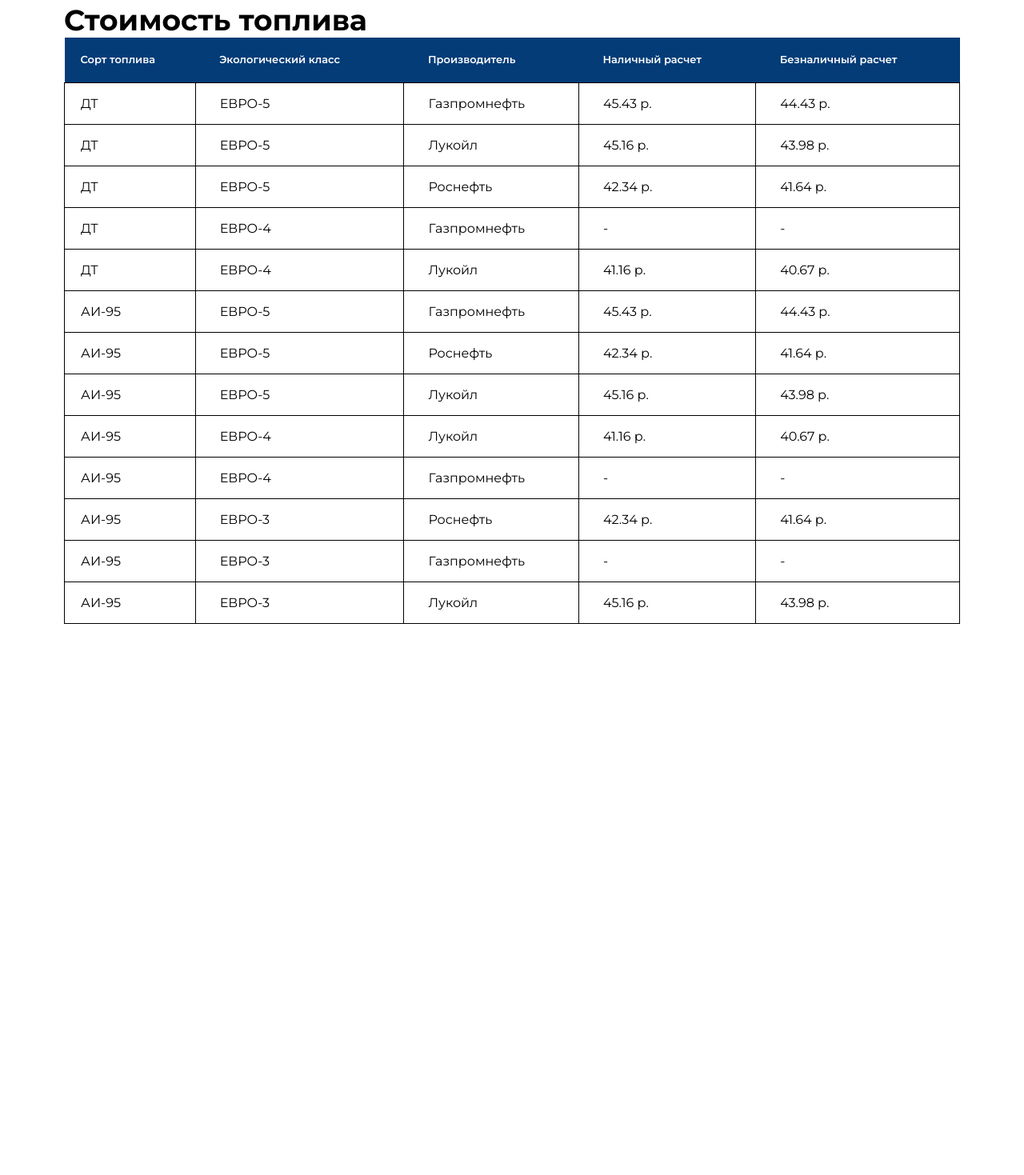
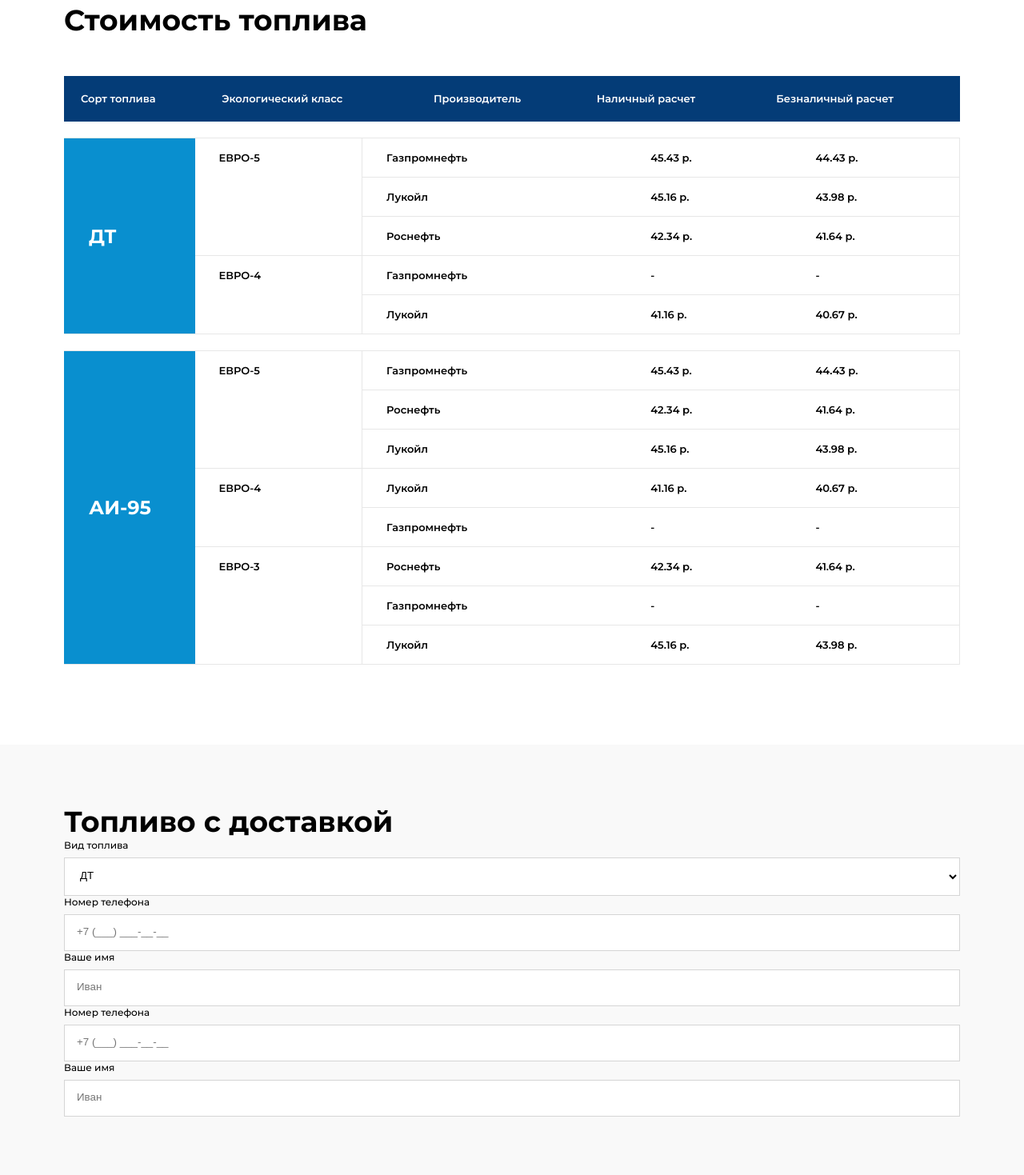
Before and after one commit to IbragimDodov/processing24-test, a website: page index.html in a window 1280 px wide. Shown: the part 723-2192 px from the top of the page at 80% size. Before the commit the page ends 1503 px from the top, so only its background shows below. Drawn offline with nearby package versions, Linux system fonts and the light colour scheme; files that its build step writes are made by us from their sources; files whose address does not match are found by name.

Commit message:
added section

```diff
--- a/index.html
+++ b/index.html
@@ -61,11 +61,11 @@
           <form class="form fuel__form">
             <div class="fuel__form-inner">
               <div class="fuel__form-inputs-block">
-                <label> Ваше имя
-                  <input type="text" placeholder="Иван">
+                <label class="ordinary-label"> Ваше имя
+                  <input class="ordinary-input" type="text" placeholder="Иван">
                 </label>
-                <label> Номер телефона
-                  <input type="tel" placeholder="+7 (___) ___-__-__">
+                <label class="ordinary-label"> Номер телефона
+                  <input class="ordinary-input" type="tel" placeholder="+7 (___) ___-__-__">
                 </label>
               </div>
               <button class="btn fuel__form-btn">Заказать топливо</button>
@@ -77,13 +77,15 @@
         </div>
       </div>
     </section>
+
     <section class="fuel-cost">
       <div class="container">
         <h2 class="sections-subtitle">
           Стоимость топлива
         </h2>
 
-        <table class="table">
+        <div class="table-wrap">
+          <table class="table-top">
             <thead>
               <tr>
                 <th>Сорт топлива</th>
@@ -93,104 +95,144 @@
                 <th>Безналичный расчет</th>
               </tr>
             </thead>
+          </table>
+
+          <table class="table-middle">
             <tbody>
               <tr>
-              <td>ДТ</td>
-              <td>ЕВРО-5</td>
-              <td>Газпромнефть</td>
+                <td rowspan="5" class="td-title-style">ДТ</td>
+                <td rowspan="3" class="vt">ЕВРО-5</td>
+                <td class="bl">Газпромнефть</td>
                 <td>45.43 р.</td>
                 <td>44.43 р.</td>
               </tr>
               <tr>
-              <td>ДТ</td>
-              <td>ЕВРО-5</td>
-              <td>Лукойл</td>
+                <!-- <td>ДТ</td> -->
+                <!-- <td>ЕВРО-5</td> -->
+                <td class="bl">Лукойл</td>
                 <td>45.16 р.</td>
                 <td>43.98 р.</td>
               </tr>
               <tr>
-              <td>ДТ</td>
-              <td>ЕВРО-5</td>
-              <td>Роснефть</td>
+                <!-- <td>ДТ</td> -->
+                <!-- <td>ЕВРО-5</td> -->
+                <td class="bl">Роснефть</td>
                 <td>42.34 р.</td>
                 <td>41.64 р.</td>
               </tr>
               <tr>
-              <td>ДТ</td>
-              <td>ЕВРО-4</td>
-              <td>Газпромнефть</td>
+                <!-- <td>ДТ</td> -->
+                <td rowspan="2" class="vt">ЕВРО-4</td>
+                <td class="bl">Газпромнефть</td>
                 <td>-</td>
                 <td>-</td>
               </tr>
               <tr>
-              <td>ДТ</td>
-              <td>ЕВРО-4</td>
-              <td>Лукойл</td>
+                <!-- <td>ДТ</td> -->
+                <!-- <td>ЕВРО-4</td> -->
+                <td class="bl">Лукойл</td>
                 <td>41.16 р.</td>
                 <td>40.67 р.</td>
               </tr>
+            </tbody>
+          </table>
 
-
-
-
+          <table class="table-bottom">
+            <tbody>
               <tr>
-              <td>АИ-95</td>
-              <td>ЕВРО-5</td>
-              <td>Газпромнефть</td>
+                <td rowspan="8" class="td-title-style">АИ-95</td>
+                <td rowspan="3" class="vt">ЕВРО-5</td>
+                <td class="bl">Газпромнефть</td>
                 <td>45.43 р.</td>
                 <td>44.43 р.</td>
               </tr>
               <tr>
-              <td>АИ-95</td>
-              <td>ЕВРО-5</td>
-              <td>Роснефть</td>
+                <!-- <td>АИ-95</td> -->
+                <!-- <td>ЕВРО-5</td> -->
+                <td class="bl">Роснефть</td>
                 <td>42.34 р.</td>
                 <td>41.64 р.</td>
               </tr>
               <tr>
-              <td>АИ-95</td>
-              <td>ЕВРО-5</td>
-              <td>Лукойл</td>
+                <!-- <td>АИ-95</td> -->
+                <!-- <td>ЕВРО-5</td> -->
+                <td class="bl">Лукойл</td>
                 <td>45.16 р.</td>
                 <td>43.98 р.</td>
               </tr>
               <tr>
-              <td>АИ-95</td>
-              <td>ЕВРО-4</td>
-              <td>Лукойл</td>
+                <!-- <td>АИ-95</td> -->
+                <td rowspan="2" class="vt">ЕВРО-4</td>
+                <td class="bl">Лукойл</td>
                 <td>41.16 р.</td>
                 <td>40.67 р.</td>
               </tr>
               <tr>
-              <td>АИ-95</td>
-              <td>ЕВРО-4</td>
-              <td>Газпромнефть</td>
+                <!-- <td>АИ-95</td> -->
+                <!-- <td>ЕВРО-4</td> -->
+                <td class="bl">Газпромнефть</td>
                 <td>-</td>
                 <td>-</td>
               </tr>
               <tr>
-              <td>АИ-95</td>
-              <td>ЕВРО-3</td>
-              <td>Роснефть</td>
+                <!-- <td>АИ-95</td> -->
+                <td rowspan="3" class="vt">ЕВРО-3</td>
+                <td class="bl">Роснефть</td>
                 <td>42.34 р.</td>
                 <td>41.64 р.</td>
               </tr>
               <tr>
-              <td>АИ-95</td>
-              <td>ЕВРО-3</td>
-              <td>Газпромнефть</td>
+                <!-- <td>АИ-95</td> -->
+                <!-- <td>ЕВРО-3</td> -->
+                <td class="bl">Газпромнефть</td>
                 <td>-</td>
                 <td>-</td>
               </tr>
               <tr>
-              <td>АИ-95</td>
-              <td>ЕВРО-3</td>
-              <td>Лукойл</td>
+                <!-- <td>АИ-95</td> -->
+                <!-- <td>ЕВРО-3</td> -->
+                <td class="bl">Лукойл</td>
                 <td>45.16 р.</td>
                 <td>43.98 р.</td>
               </tr>
             </tbody>
           </table>
+        </div>
+
+
+      </div>
+    </section>
+
+    <section class="fuel-delivery">
+      <div class="container">
+        <h2 class="sections-subtitle">
+          Топливо с доставкой
+        </h2>
+
+        <div class="fuel-delivery__inner">
+          <form action="" class="fuel-delivery__form">
+            <label class="ordinary-label"> Вид топлива
+              <select name="select-category">
+                <option value="1">ДТ</option>
+                <option value="2">АИ-95</option>
+              </select>
+            </label>
+            <label class="ordinary-label"> Номер телефона
+              <input class="ordinary-input" type="tel" placeholder="+7 (___) ___-__-__">
+            </label>
+            <label class="ordinary-label"> Ваше имя
+              <input class="ordinary-input" type="text" placeholder="Иван">
+            </label>
+            <label class="ordinary-label"> Номер телефона
+              <input class="ordinary-input" type="tel" placeholder="+7 (___) ___-__-__">
+            </label>
+            <label class="ordinary-label"> Ваше имя
+              <input class="ordinary-input" type="text" placeholder="Иван">
+            </label>
+          </form>
+          <div class="fuel-delivery__total"></div>
+        </div>
+
       </div>
     </section>
   </main>
--- a/src/styles/_fuel-cost.scss
+++ b/src/styles/_fuel-cost.scss
@@ -1,7 +1,15 @@
 .fuel-cost {
+  h2 {
+    margin-bottom: 48px;
+  }
   table {
     width: 100%;
     border-collapse: collapse;
+
+    thead {
+      border: 1px solid #043c77;
+      border-bottom: none;
+    }
 
     th {
       text-align: left;
@@ -18,13 +26,39 @@
       }
     }
     td {
-      border: 1px solid black;
       text-align: left;
       padding: 16px 0 16px 30px;
 
-      &:first-child {
-        padding-left: 20px;
+      font-weight: 600;
+      font-size: 13px;
+      line-height: 16px;
+
+      border-bottom: 1px solid #e7e7e7;
+      border-top: 1px solid #e7e7e7;
+
+      &:last-child {
+        border-right: 1px solid #e7e7e7;
       }
     }
   }
 }
+
+.td-title-style {
+  padding-left: 20px;
+  background: #098fcf;
+  font-weight: 700 !important;
+  font-size: 24px !important;
+  line-height: 29px !important;
+  color: #ffffff !important;
+  border-left: 1px solid #098fcf !important;
+  width: 163px;
+}
+
+.bl {
+  border-left: 1px solid #e7e7e7;
+}
+
+.table-middle {
+  margin-top: 20px;
+  margin-bottom: 20px;
+}
--- /dev/null
+++ b/src/styles/_fuel-delivery.scss
@@ -0,0 +1,5 @@
+.fuel-delivery {
+  padding-top: 74px;
+  padding-bottom: 73px;
+  background: #f9f9f9;
+}
--- a/src/styles/_fuel.scss
+++ b/src/styles/_fuel.scss
@@ -19,23 +19,6 @@
       align-items: flex-end;
       column-gap: 14px;
       margin-bottom: 30px;
-      label {
-        display: flex;
-        flex-direction: column;
-
-        font-weight: 500;
-        font-size: 12px;
-        line-height: 15px;
-        cursor: pointer;
-
-        input {
-          background: #ffffff;
-          border: 1px solid #d5d5d5;
-
-          padding: 13px 0 16px 15px;
-          margin-top: 8px;
-        }
-      }
     }
     &-checkbox {
       font-size: 14px;
--- a/src/styles/main.scss
+++ b/src/styles/main.scss
@@ -68,6 +68,30 @@
   }
 }
 
+.vt {
+  vertical-align: text-top;
+}
+
+.ordinary-label {
+  display: flex;
+  flex-direction: column;
+
+  font-weight: 500;
+  font-size: 12px;
+  line-height: 15px;
+  cursor: pointer;
+
+  input,
+  select {
+    background: #ffffff;
+    border: 1px solid #d5d5d5;
+
+    padding: 13px 0 16px 15px;
+    margin-top: 8px;
+  }
+}
+
 @import "header.scss";
 @import "fuel.scss";
 @import "fuel-cost.scss";
+@import "fuel-delivery.scss";
```
Lines whose indentation alone changed are shown as unchanged.
